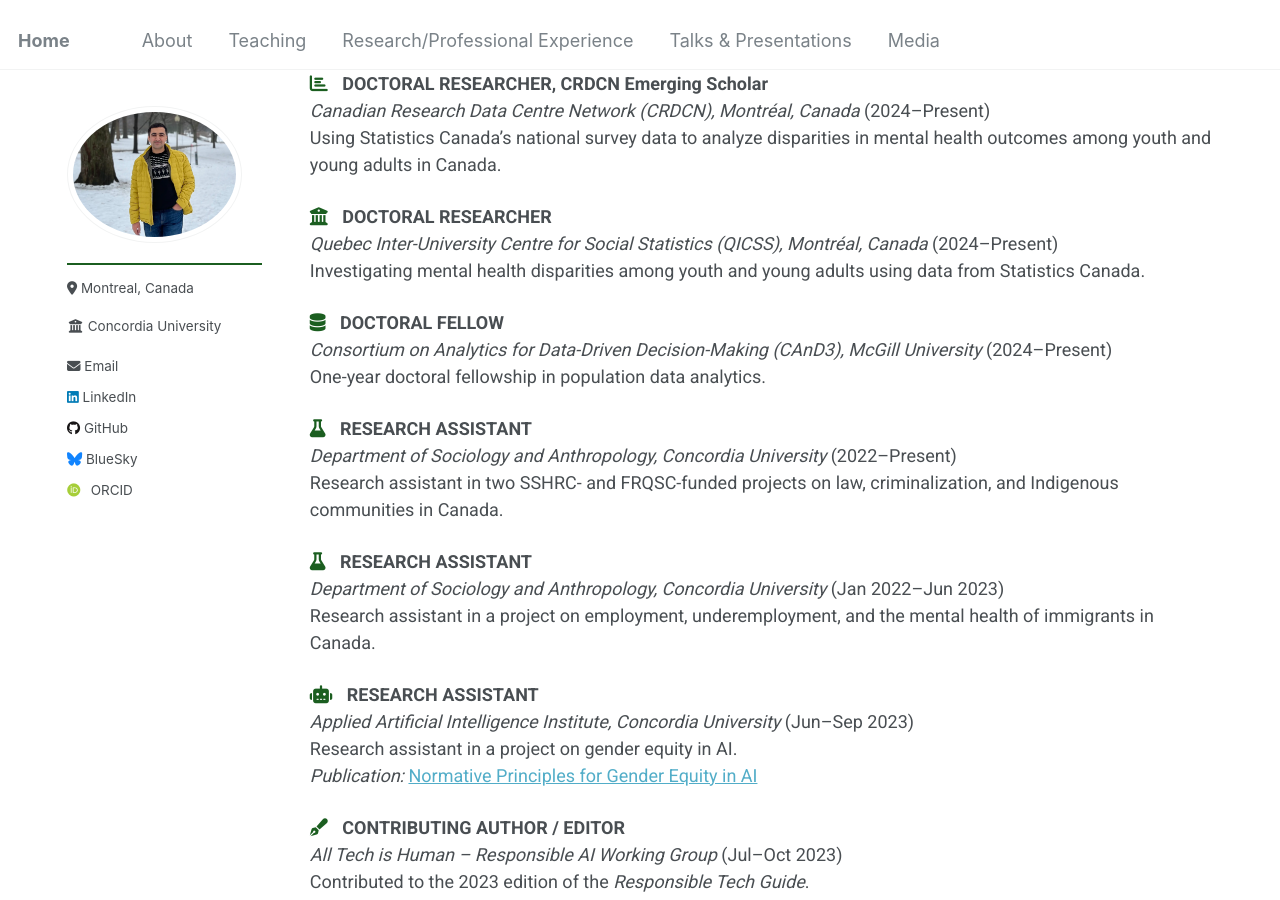
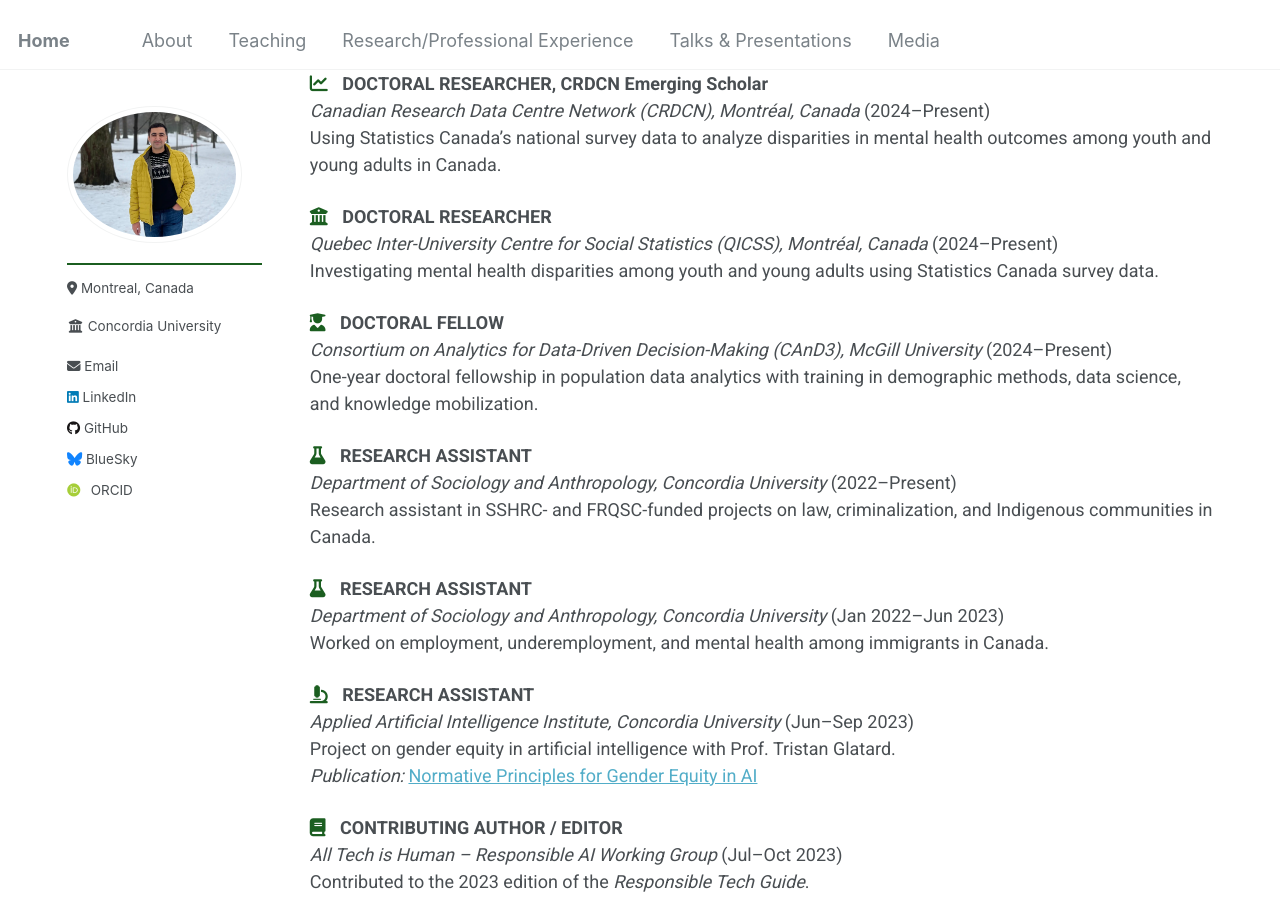
Before and after one commit to Mohsnmonji/mohsnmonji.github.io, a Jekyll site: the page built from _pages/Curriculum Vitae.md, in a window 1280 px wide and 900 px high, scrolled down 275 px. Built offline with Jekyll 4.4.1, drawn with Linux system fonts in a browser that asks for light colours; some web fonts are replaced.

Commit message:
Update Curriculum Vitae.md

```diff
--- a/_pages/Curriculum Vitae.md
+++ b/_pages/Curriculum Vitae.md
@@ -28,14 +28,14 @@ author_profile: true
 ### <i class="fas fa-briefcase"></i> PROFESSIONAL AND RESEARCH EXPERIENCE
 
 <div class="cv-entry">
-  <i class="fas fa-user-friends cv-icon"></i>
+  <i class="fas fa-chalkboard-teacher cv-icon"></i>
   <strong>MENTOR, Connect Concordia Mentorship Program</strong>
   <br><em>Concordia University, Montréal, Canada</em> (2025–Present)
   <br>Providing mentorship, academic guidance, and career advising to undergraduate students at Concordia University.
 </div>
 
 <div class="cv-entry">
-  <i class="fas fa-chart-bar cv-icon"></i>
+  <i class="fas fa-chart-line cv-icon"></i>
   <strong>DOCTORAL RESEARCHER, CRDCN Emerging Scholar</strong>
   <br><em>Canadian Research Data Centre Network (CRDCN), Montréal, Canada</em> (2024–Present)
   <br>Using Statistics Canada’s national survey data to analyze disparities in mental health outcomes among youth and young adults in Canada.
@@ -45,40 +45,40 @@ author_profile: true
   <i class="fas fa-university cv-icon"></i>
   <strong>DOCTORAL RESEARCHER</strong>
   <br><em>Quebec Inter-University Centre for Social Statistics (QICSS), Montréal, Canada</em> (2024–Present)
-  <br>Investigating mental health disparities among youth and young adults using data from Statistics Canada.
+  <br>Investigating mental health disparities among youth and young adults using Statistics Canada survey data.
 </div>
 
 <div class="cv-entry">
-  <i class="fas fa-database cv-icon"></i>
+  <i class="fas fa-user-graduate cv-icon"></i>
   <strong>DOCTORAL FELLOW</strong>
   <br><em>Consortium on Analytics for Data-Driven Decision-Making (CAnD3), McGill University</em> (2024–Present)
-  <br>One-year doctoral fellowship in population data analytics.
+  <br>One-year doctoral fellowship in population data analytics with training in demographic methods, data science, and knowledge mobilization.
 </div>
 
 <div class="cv-entry">
   <i class="fas fa-flask cv-icon"></i>
   <strong>RESEARCH ASSISTANT</strong>
   <br><em>Department of Sociology and Anthropology, Concordia University</em> (2022–Present)
-  <br>Research assistant in two SSHRC- and FRQSC-funded projects on law, criminalization, and Indigenous communities in Canada.
+  <br>Research assistant in SSHRC- and FRQSC-funded projects on law, criminalization, and Indigenous communities in Canada.
 </div>
 
 <div class="cv-entry">
   <i class="fas fa-flask cv-icon"></i>
   <strong>RESEARCH ASSISTANT</strong>
   <br><em>Department of Sociology and Anthropology, Concordia University</em> (Jan 2022–Jun 2023)
-  <br>Research assistant in a project on employment, underemployment, and the mental health of immigrants in Canada.
+  <br>Worked on employment, underemployment, and mental health among immigrants in Canada.
 </div>
 
 <div class="cv-entry">
-  <i class="fas fa-robot cv-icon"></i>
+  <i class="fas fa-microscope cv-icon"></i>
   <strong>RESEARCH ASSISTANT</strong>
   <br><em>Applied Artificial Intelligence Institute, Concordia University</em> (Jun–Sep 2023)
-  <br>Research assistant in a project on gender equity in AI.
+  <br>Project on gender equity in artificial intelligence with Prof. Tristan Glatard.
   <br><em>Publication:</em> <a href="https://affectingmachines.net/" target="_blank">Normative Principles for Gender Equity in AI</a>
 </div>
 
 <div class="cv-entry">
-  <i class="fas fa-pen-fancy cv-icon"></i>
+  <i class="fas fa-book cv-icon"></i>
   <strong>CONTRIBUTING AUTHOR / EDITOR</strong>
   <br><em>All Tech is Human – Responsible AI Working Group</em> (Jul–Oct 2023)
   <br>Contributed to the 2023 edition of the <em>Responsible Tech Guide</em>.
```
